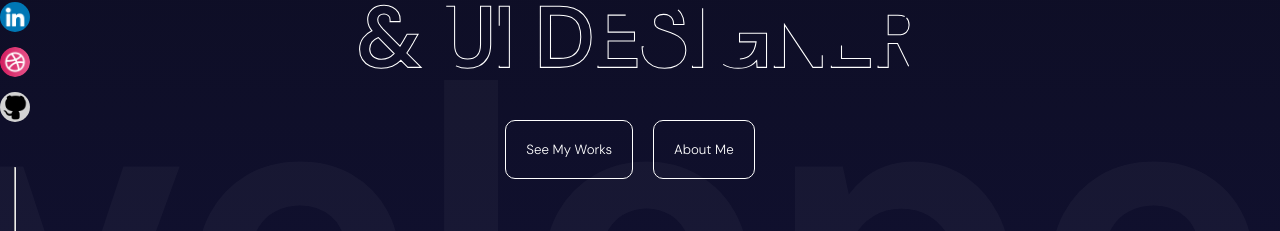
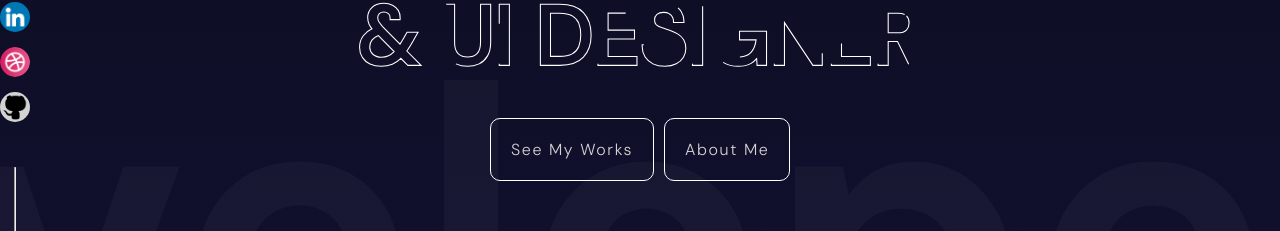
Before and after one commit to B1Th/Bhuwan-Portfolio, a React (Vite) app: page / in a window 1280 px wide. Shown: the part 408-639 px from the top of the page. Built offline with nearby package versions, Linux system fonts and the light colour scheme.

Commit message:
added magnetic direction aware button

```diff
--- a/src/App.jsx
+++ b/src/App.jsx
@@ -1,4 +1,3 @@
-// src/App.js
 import { useEffect, useState } from "react";
 import "./app.scss";
 import Contact from "./components/contact/Contact";
--- a/src/components/hero/Hero.jsx
+++ b/src/components/hero/Hero.jsx
@@ -1,6 +1,7 @@
 import { animate } from "framer-motion";
 import "./hero.scss";
 import { motion } from "framer-motion";
+import MagButton from "../magButton/MagButton";
 
 const textVariants = {
   initial: {
@@ -368,12 +369,14 @@ const Hero = () => {
               </svg>
 
               <div className="buttons">
-                <motion.button whileTap={{ scale: 1.1 }}>
+                <MagButton text="See My Works" link="#Projects" />
+                <MagButton text="About Me" link="#About" />
+                {/* <motion.button whileTap={{ scale: 1.1 }}>
                   <a href="#Projects">See My Works</a>
-                </motion.button>
-                <motion.button whileTap={{ scale: 1.1 }}>
+                </motion.button> */}
+                {/* <motion.button whileTap={{ scale: 1.1 }}>
                   <a href="#About">About Me</a>
-                </motion.button>
+                </motion.button> */}
               </div>
               <motion.img
                 src="/scroll.png"
--- a/src/components/hero/hero.scss
+++ b/src/components/hero/hero.scss
@@ -141,22 +141,32 @@
           }
 
           .buttons {
-            button {
-              padding: 20px;
-              border: 1px solid white;
-              border-radius: 10px;
-              background-color: transparent;
-              color: white;
-              margin-right: 20px;
-              font-weight: 300;
-              cursor: pointer;
-              z-index: 100;
+            display: flex;
+            justify-content: center;
+            align-items: center;
+            flex-wrap: wrap;
+            gap: 10px;
 
-              @include mobile {
-                padding: 15px;
-                margin-right: 10px;
-              }
+            @include mobile {
+              flex-direction: column;
             }
+
+            // button {
+            //   padding: 20px;
+            //   border: 1px solid white;
+            //   border-radius: 10px;
+            //   background-color: transparent;
+            //   color: white;
+            //   margin-right: 20px;
+            //   font-weight: 300;
+            //   cursor: pointer;
+            //   z-index: 100;
+
+            //   @include mobile {
+            //     padding: 15px;
+            //     margin-right: 10px;
+            //   }
+            // }
           }
 
           img {
--- /dev/null
+++ b/src/components/magButton/MagButton.jsx
@@ -0,0 +1,38 @@
+import React, { useState } from "react";
+import { motion } from "framer-motion";
+import "./MagButton.scss";
+
+const MagButton = ({ text, link }) => {
+  const [position, setPosition] = useState({ x: 0, y: 0 });
+
+  const handleMouseMove = (e) => {
+    const btnRect = e.currentTarget.getBoundingClientRect();
+    const x = e.clientX - btnRect.left - btnRect.width / 2;
+    const y = e.clientY - btnRect.top - btnRect.height / 2;
+    setPosition({ x, y });
+
+    const mx = e.clientX - btnRect.left;
+    const my = e.clientY - btnRect.top;
+    e.currentTarget.style.setProperty("--x", `${mx}px`);
+    e.currentTarget.style.setProperty("--y", `${my}px`);
+  };
+
+  const handleMouseLeave = () => {
+    setPosition({ x: 0, y: 0 });
+  };
+
+  return (
+    <motion.a
+      href={link}
+      className="btn"
+      onMouseMove={handleMouseMove}
+      onMouseLeave={handleMouseLeave}
+      animate={{ x: position.x, y: position.y }}
+      transition={{ type: "spring", stiffness: 50, damping: 50 }}
+    >
+      <span>{text}</span>
+    </motion.a>
+  );
+};
+
+export default MagButton;
--- /dev/null
+++ b/src/components/magButton/MagButton.scss
@@ -0,0 +1,53 @@
+@import "../../app.scss";
+
+.btn {
+  position: relative;
+  padding: 20px;
+  border: 1px solid white;
+  display: flex;
+  justify-content: center;
+  align-items: center;
+  font-weight: 300;
+  letter-spacing: 0.1em;
+  cursor: pointer;
+  border-radius: 10px;
+  will-change: transform;
+  overflow: hidden;
+
+  @include mobile {
+    font-size: 14px;
+    padding: 15px;
+    margin-right: 10px;
+  }
+}
+
+.btn span {
+  position: relative;
+  pointer-events: none;
+  transition: 0.5s;
+}
+
+.btn::before {
+  content: "";
+  position: absolute;
+  top: var(--y);
+  left: var(--x);
+  transform: translate(-50%, -50%);
+  background-color: white;
+  width: 0;
+  height: 0;
+  border-radius: 50%;
+  transition: 1s, left 0s, top 0s;
+  z-index: -1;
+  pointer-events: none;
+}
+
+.btn:hover::before {
+  width: 250px;
+  height: 250px;
+}
+
+.btn:hover {
+  color: black;
+  font-weight: 600;
+}
```
Also changed, not shown: 1 other file (tests, documents, lock files or other folders).
